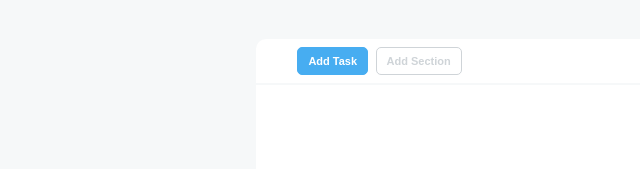
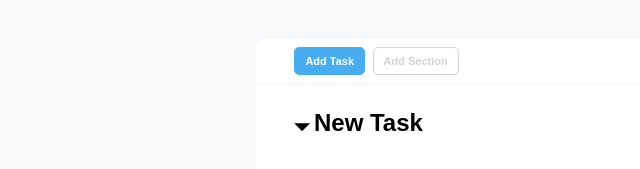
Before and after one commit to BrunoBernardini/html-css-toboolist, a plain HTML site: page index.html in a window 1280 px wide. Shown: the part 65-234 px from the top of the page, without its empty margins (0-640 px from the left). Drawn offline with Linux system fonts and the light colour scheme.

Commit message:
Creazione di titolo generico nel main.

```diff
--- a/assets/style.css
+++ b/assets/style.css
@@ -46,7 +46,7 @@ main{
 
 main button{
   padding: 7px 10px;
-  margin: 1vh 0 1vh 3px;
+  margin: 1vh 3px 1vh 0;
   border-radius: 5px;
   font-size: 11px;
   font-weight: bold;
@@ -67,3 +67,14 @@ main button{
 main hr{
   border: 1px solid #f6f8f9;
 }
+
+main h2{
+  margin-top: 3vh;
+  font-stretch:extra-expanded;
+}
+
+main h2::before{
+  font-size: 1.3rem;
+  content: "\1F783";
+  margin-right: 5px;
+}
--- a/index.html
+++ b/index.html
@@ -19,6 +19,9 @@
       <button id="passive">Add Section</button>
     </div>
     <hr>
+    <div class="content">
+      <h2>New Task</h2>
+    </div>
   </main>
 </body>
 </html>
```
